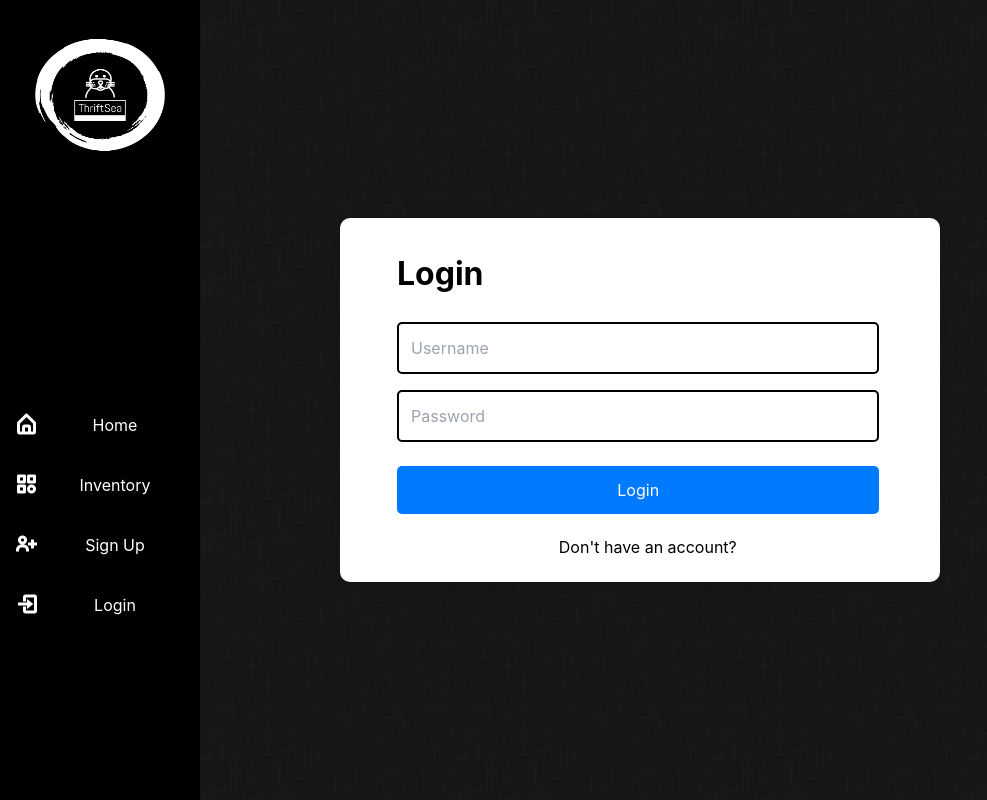
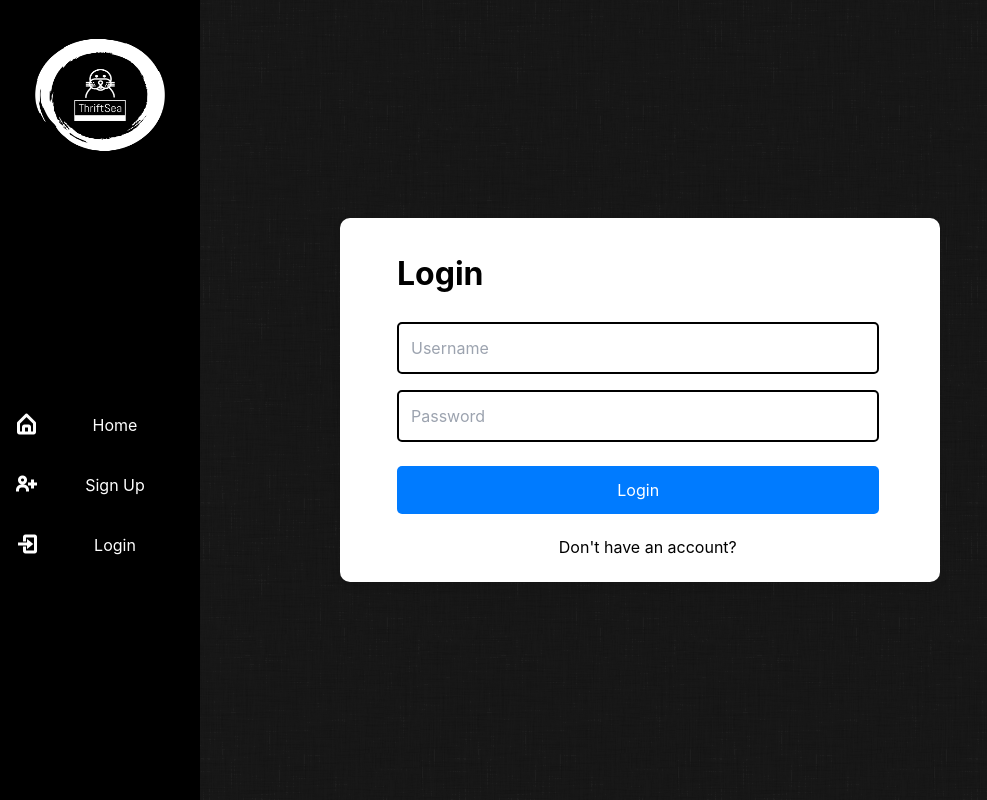
Before and after one commit to Andrew-h13/thrift, a React (Create React App) app in the folder thrift-web/: page /Login in a window 1280 px wide. Shown: the whole page, without its empty margins (0-987 px from the left). Built offline with nearby package versions, Linux system fonts and the light colour scheme.

Commit message:
Category tab removed

```diff
--- a/thrift-web/src/App.tsx
+++ b/thrift-web/src/App.tsx
@@ -229,7 +229,7 @@ function App() {
           }
         />
         <Route path="/Cart" element={<Cart />} />
-        <Route path="/Categories" element={<Categories />} />
+        {/* <Route path="/Categories" element={<Categories />} /> */}
         <Route path="*" element={<NotFound />} />
       </Routes>
     </Router>
--- a/thrift-web/src/components/sidebar.tsx
+++ b/thrift-web/src/components/sidebar.tsx
@@ -41,10 +41,10 @@ const Sidebar = () => {
     handleButtonClick(4);
   };
 
-  const handleGoToCategories = () => {
-    navigate("/Categories");
-    handleButtonClick(7);
-  };
+  // const handleGoToCategories = () => {
+  //   navigate("/Categories");
+  //   handleButtonClick(7);
+  // };
 
   const handleGoToLogOut = () => {
     localStorage.removeItem(ACCESS_TOKEN);
@@ -78,13 +78,13 @@ const Sidebar = () => {
               <i className="bx bx-home-alt icon-group"></i>
               Home
             </button>
-            <button
+            {/* <button
               className={`logButton ${activeButton === 7 ? "active" : ""}`}
               onClick={handleGoToCategories}
             >
               <i className="bx bx-category icon-group"></i>
               Inventory
-            </button>
+            </button> */}
             {isLoggedIn && (
               <button
                 className={`logButton ${activeButton === 4 ? "active" : ""}`}
```
